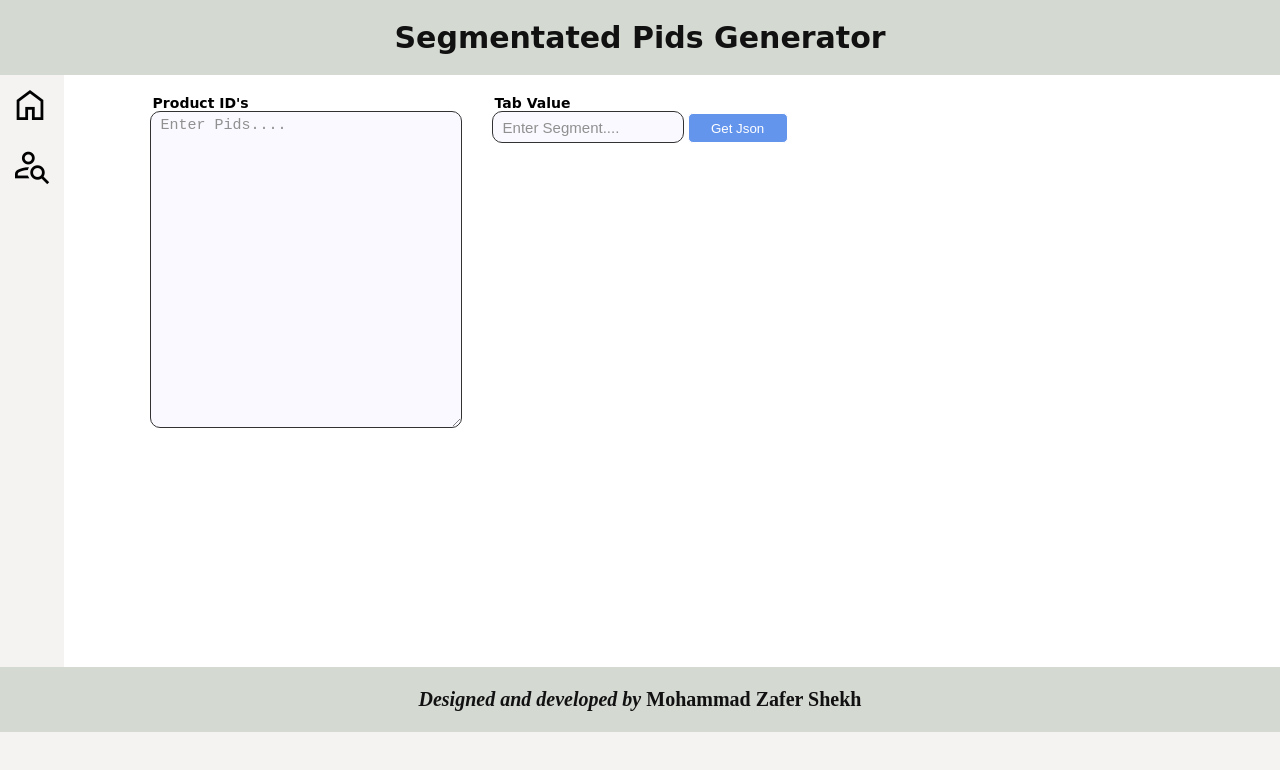
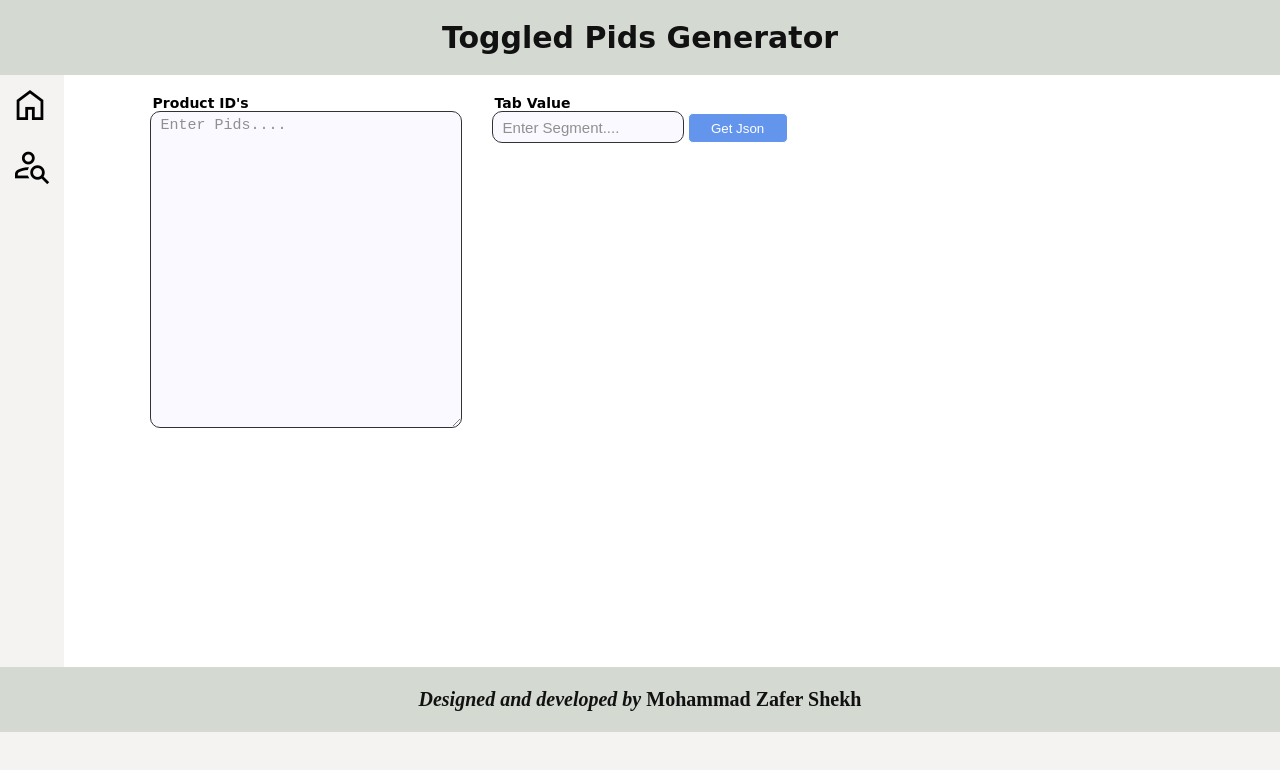
Before and after one commit to zafershekh/webcom-dashboard, a plain HTML site: page segment-pid.html in a window 1280 px wide. Drawn offline with nearby package versions, Linux system fonts and the light colour scheme.

Commit message:
Update segment-pid.html

```diff
--- a/segment-pid.html
+++ b/segment-pid.html
@@ -15,7 +15,7 @@
 </head>
 
 <body>
-	<div id="header">Segmentated Pids Generator</div>
+	<div id="header">Toggled Pids Generator</div>
 	<div id="nav">
 		<a href="index.html" title="Dashboard">
 			<span class="material-symbols-outlined" class="dash-lock">
```
